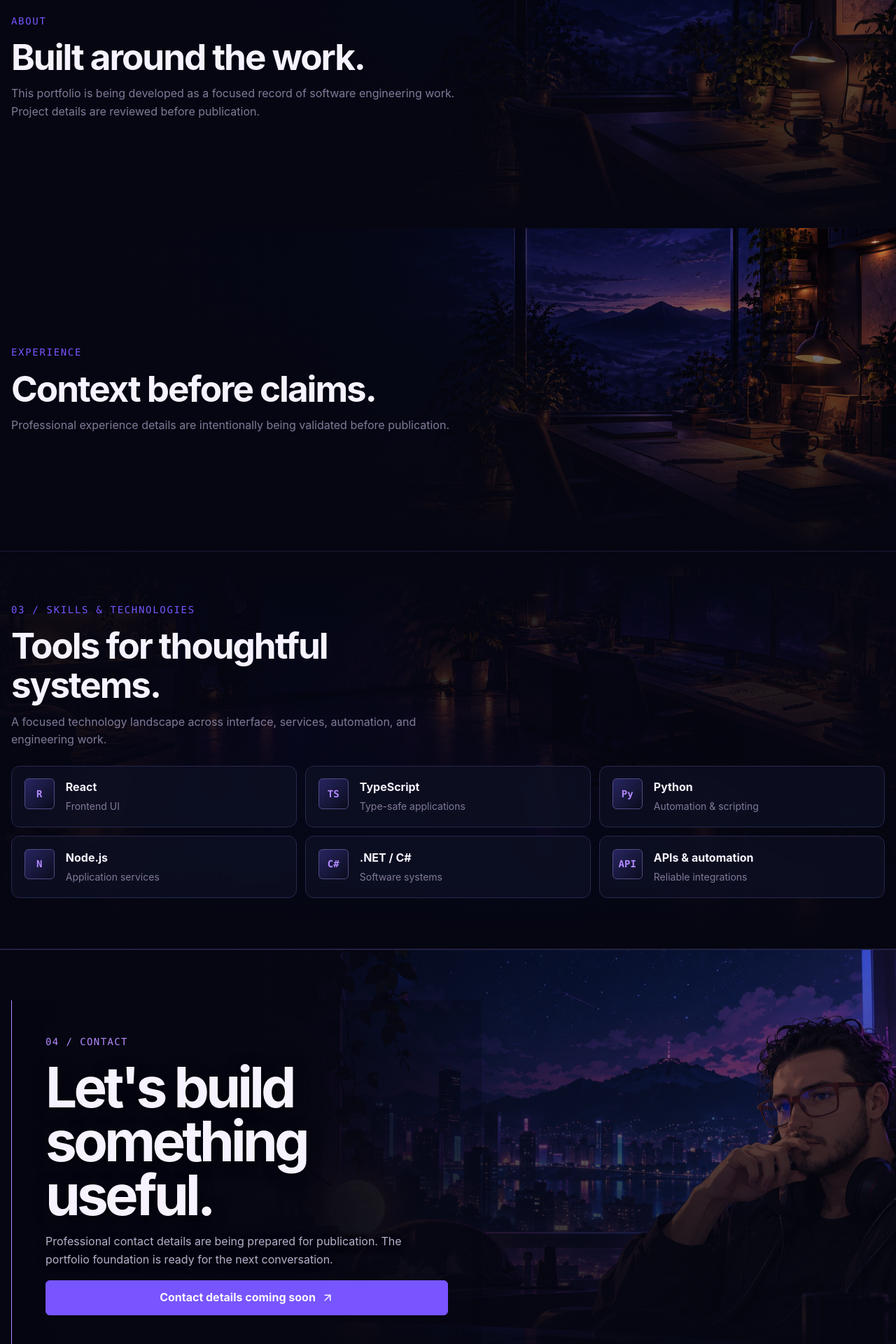
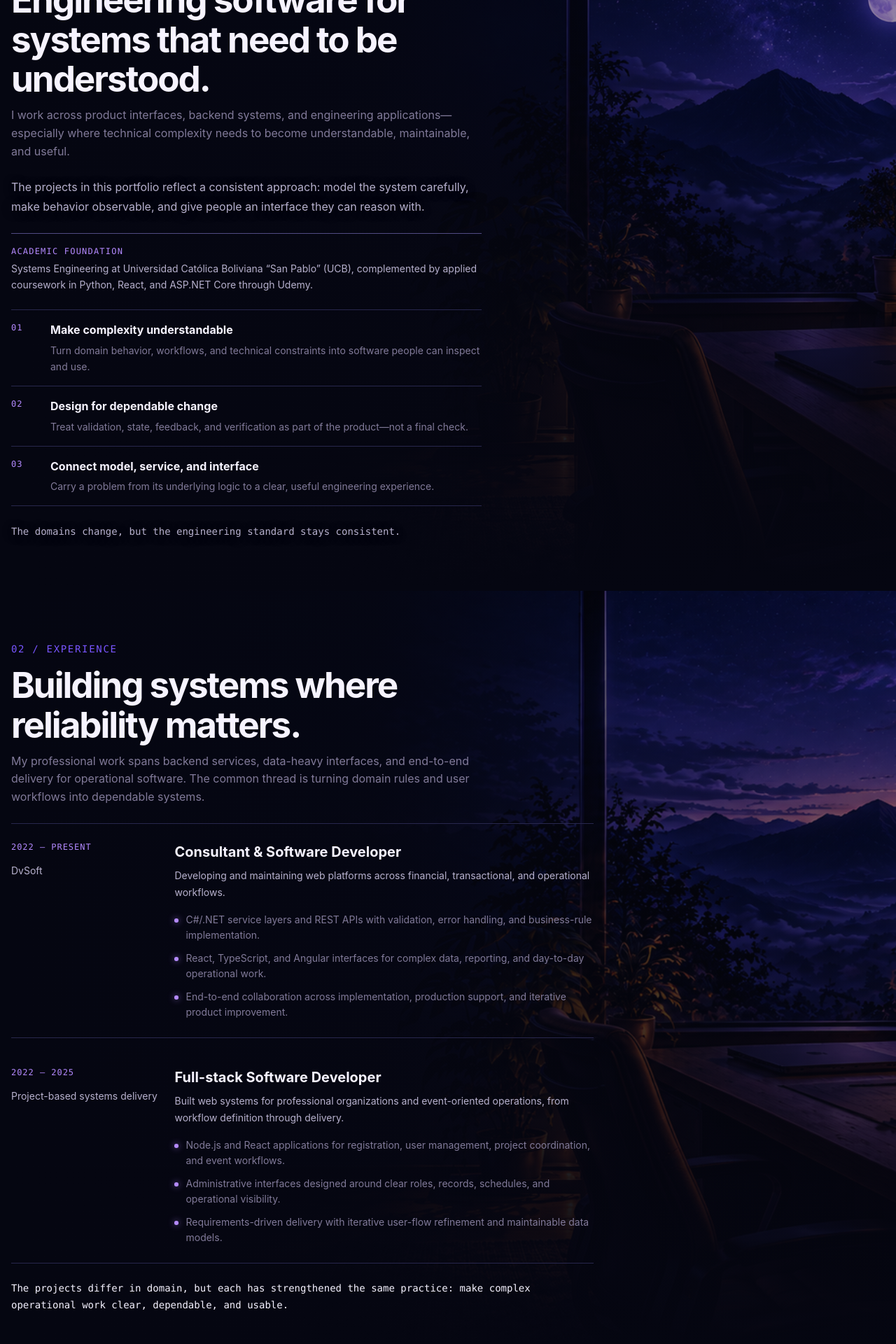
Before and after one commit to G4B0t/Portfolio, a React app: page / in a window 1280 px wide. Shown: the part 1660-3580 px from the top of the page at 70% size. Built offline with nearby package versions, Linux system fonts and the light colour scheme; the HTML template or start-up script is replaced by a standard one.

Commit message:
feat: refine About and Experience sections

```diff
--- a/src/content/profile.ts
+++ b/src/content/profile.ts
@@ -4,6 +4,63 @@ export const profile = {
   role: 'Software Engineer',
   introduction:
     'Building considered software for products, platforms, and complex systems.',
-  about:
-    'This portfolio is being developed as a focused record of software engineering work. Project details are reviewed before publication.',
+  about: {
+    eyebrow: '01 / About',
+    title: 'Engineering software for systems that need to be understood.',
+    narrative: [
+      'I work across product interfaces, backend systems, and engineering applications—especially where technical complexity needs to become understandable, maintainable, and useful.',
+      'The projects in this portfolio reflect a consistent approach: model the system carefully, make behavior observable, and give people an interface they can reason with.',
+    ],
+    education:
+      'Systems Engineering at Universidad Católica Boliviana “San Pablo” (UCB), complemented by applied coursework in Python, React, and ASP.NET Core through Udemy.',
+    principles: [
+      {
+        title: 'Make complexity understandable',
+        copy: 'Turn domain behavior, workflows, and technical constraints into software people can inspect and use.',
+      },
+      {
+        title: 'Design for dependable change',
+        copy: 'Treat validation, state, feedback, and verification as part of the product—not a final check.',
+      },
+      {
+        title: 'Connect model, service, and interface',
+        copy: 'Carry a problem from its underlying logic to a clear, useful engineering experience.',
+      },
+    ],
+    bridge: 'The domains change, but the engineering standard stays consistent.',
+  },
+  experience: {
+    eyebrow: '02 / Experience',
+    title: 'Building systems where reliability matters.',
+    introduction:
+      'My professional work spans backend services, data-heavy interfaces, and end-to-end delivery for operational software. The common thread is turning domain rules and user workflows into dependable systems.',
+    roles: [
+      {
+        period: '2022 — Present',
+        role: 'Consultant & Software Developer',
+        organization: 'DvSoft',
+        summary:
+          'Developing and maintaining web platforms across financial, transactional, and operational workflows.',
+        highlights: [
+          'C#/.NET service layers and REST APIs with validation, error handling, and business-rule implementation.',
+          'React, TypeScript, and Angular interfaces for complex data, reporting, and day-to-day operational work.',
+          'End-to-end collaboration across implementation, production support, and iterative product improvement.',
+        ],
+      },
+      {
+        period: '2022 — 2025',
+        role: 'Full-stack Software Developer',
+        organization: 'Project-based systems delivery',
+        summary:
+          'Built web systems for professional organizations and event-oriented operations, from workflow definition through delivery.',
+        highlights: [
+          'Node.js and React applications for registration, user management, project coordination, and event workflows.',
+          'Administrative interfaces designed around clear roles, records, schedules, and operational visibility.',
+          'Requirements-driven delivery with iterative user-flow refinement and maintainable data models.',
+        ],
+      },
+    ],
+    bridge:
+      'The projects differ in domain, but each has strengthened the same practice: make complex operational work clear, dependable, and usable.',
+  },
 };
--- a/src/sections/About/index.tsx
+++ b/src/sections/About/index.tsx
@@ -1,15 +1,32 @@
 import { SectionHeader } from '@/components/common/SectionHeader';
 import { Container } from '@/components/ui/Container';
 import { profile } from '@/content/profile';
-import { Section } from './styles';
+import { Bridge, Education, Principles, Section } from './styles';
 
 export function About() {
   return (
     <Section id="about">
       <Container>
-        <SectionHeader eyebrow="About" title="Built around the work.">
-          {profile.about}
+        <SectionHeader eyebrow={profile.about.eyebrow} title={profile.about.title}>
+          {profile.about.narrative[0]}
         </SectionHeader>
+        <p>{profile.about.narrative[1]}</p>
+        <Education>
+          <span>Academic foundation</span>
+          <p>{profile.about.education}</p>
+        </Education>
+        <Principles aria-label="Engineering principles">
+          {profile.about.principles.map((principle, index) => (
+            <article key={principle.title}>
+              <span>0{index + 1}</span>
+              <div>
+                <h3>{principle.title}</h3>
+                <p>{principle.copy}</p>
+              </div>
+            </article>
+          ))}
+        </Principles>
+        <Bridge>{profile.about.bridge}</Bridge>
       </Container>
     </Section>
   );
--- a/src/sections/About/styles.ts
+++ b/src/sections/About/styles.ts
@@ -4,15 +4,15 @@ export const Section = styled.section`
   position: relative;
   display: grid;
   align-items: center;
-  min-height: clamp(28rem, 36vw, 36rem);
+  min-height: clamp(38rem, 49vw, 47rem);
   overflow: hidden;
   padding: ${({ theme }) => theme.spacing[8]} 0;
   background-image:
     linear-gradient(
       90deg,
       ${({ theme }) => theme.colors.background} 0%,
-      rgba(5, 6, 17, 0.88) 36%,
-      rgba(5, 6, 17, 0.28) 72%,
+      rgba(5, 6, 17, 0.91) 42%,
+      rgba(5, 6, 17, 0.3) 74%,
       rgba(5, 6, 17, 0.16) 100%
     ),
     linear-gradient(
@@ -25,8 +25,21 @@ export const Section = styled.section`
   background-repeat: no-repeat;
   background-size: cover;
 
+  > div {
+    display: grid;
+    gap: ${({ theme }) => theme.spacing[5]};
+  }
+
+  > div > p {
+    max-width: 42rem;
+    margin: 0;
+    color: ${({ theme }) => theme.colors.textSecondary};
+    line-height: 1.75;
+    text-shadow: 0 2px 14px rgba(0, 0, 0, 0.72);
+  }
+
   @media (max-width: ${({ theme }) => theme.breakpoints.tablet}) {
-    min-height: 32rem;
+    min-height: 47rem;
     background-image:
       linear-gradient(
         90deg,
@@ -43,3 +56,72 @@ export const Section = styled.section`
     background-position: 62% center;
   }
 `;
+
+export const Education = styled.div`
+  display: grid;
+  gap: 0.25rem;
+  max-width: 42rem;
+  padding-top: ${({ theme }) => theme.spacing[4]};
+  border-top: 1px solid ${({ theme }) => theme.colors.borderStrong};
+
+  span {
+    color: ${({ theme }) => theme.colors.accentBright};
+    font-family: ${({ theme }) => theme.typography.display};
+    font-size: ${({ theme }) => theme.typography.sizes.xs};
+    letter-spacing: 0.1em;
+    text-transform: uppercase;
+  }
+
+  p {
+    margin: 0;
+    color: ${({ theme }) => theme.colors.textSecondary};
+    font-size: ${({ theme }) => theme.typography.sizes.sm};
+  }
+`;
+
+export const Principles = styled.div`
+  display: grid;
+  gap: 0;
+  max-width: 42rem;
+  border-top: 1px solid ${({ theme }) => theme.colors.border};
+
+  article {
+    display: grid;
+    grid-template-columns: 2.75rem minmax(0, 1fr);
+    gap: ${({ theme }) => theme.spacing[3]};
+    padding: ${({ theme }) => theme.spacing[4]} 0;
+    border-bottom: 1px solid ${({ theme }) => theme.colors.border};
+  }
+
+  article > span {
+    color: ${({ theme }) => theme.colors.accentBright};
+    font-family: ${({ theme }) => theme.typography.display};
+    font-size: ${({ theme }) => theme.typography.sizes.xs};
+    letter-spacing: 0.08em;
+  }
+
+  h3,
+  p {
+    margin: 0;
+  }
+
+  h3 {
+    font-size: ${({ theme }) => theme.typography.sizes.base};
+  }
+
+  p {
+    margin-top: 0.25rem;
+    color: ${({ theme }) => theme.colors.textMuted};
+    font-size: ${({ theme }) => theme.typography.sizes.sm};
+    line-height: 1.65;
+  }
+`;
+
+export const Bridge = styled.p`
+  max-width: 42rem;
+  margin: 0;
+  color: ${({ theme }) => theme.colors.text};
+  font-family: ${({ theme }) => theme.typography.display};
+  font-size: ${({ theme }) => theme.typography.sizes.sm};
+  line-height: 1.7;
+`;
--- a/src/sections/Experience/index.tsx
+++ b/src/sections/Experience/index.tsx
@@ -1,15 +1,38 @@
 import { SectionHeader } from '@/components/common/SectionHeader';
 import { Container } from '@/components/ui/Container';
-import { Section } from './styles';
+import { profile } from '@/content/profile';
+import { Bridge, Highlights, Meta, Section, Timeline } from './styles';
 
 export function Experience() {
   return (
     <Section id="experience">
       <Container>
-        <SectionHeader eyebrow="Experience" title="Context before claims.">
-          Professional experience details are intentionally being validated before
-          publication.
+        <SectionHeader
+          eyebrow={profile.experience.eyebrow}
+          title={profile.experience.title}
+        >
+          {profile.experience.introduction}
         </SectionHeader>
+        <Timeline>
+          {profile.experience.roles.map((role) => (
+            <article key={`${role.period}-${role.organization}`}>
+              <Meta>
+                <span>{role.period}</span>
+                <p>{role.organization}</p>
+              </Meta>
+              <div>
+                <h3>{role.role}</h3>
+                <p>{role.summary}</p>
+                <Highlights>
+                  {role.highlights.map((highlight) => (
+                    <li key={highlight}>{highlight}</li>
+                  ))}
+                </Highlights>
+              </div>
+            </article>
+          ))}
+        </Timeline>
+        <Bridge>{profile.experience.bridge}</Bridge>
       </Container>
     </Section>
   );
--- a/src/sections/Experience/styles.ts
+++ b/src/sections/Experience/styles.ts
@@ -4,15 +4,15 @@ export const Section = styled.section`
   position: relative;
   display: grid;
   align-items: center;
-  min-height: clamp(28rem, 36vw, 36rem);
+  min-height: clamp(40rem, 52vw, 52rem);
   overflow: hidden;
   padding: ${({ theme }) => theme.spacing[8]} 0;
   background-image:
     linear-gradient(
       90deg,
       ${({ theme }) => theme.colors.background} 0%,
-      rgba(5, 6, 17, 0.88) 36%,
-      rgba(5, 6, 17, 0.3) 72%,
+      rgba(5, 6, 17, 0.91) 42%,
+      rgba(5, 6, 17, 0.32) 74%,
       rgba(5, 6, 17, 0.16) 100%
     ),
     linear-gradient(
@@ -25,8 +25,13 @@ export const Section = styled.section`
   background-repeat: no-repeat;
   background-size: cover;
 
+  > div {
+    display: grid;
+    gap: ${({ theme }) => theme.spacing[5]};
+  }
+
   @media (max-width: ${({ theme }) => theme.breakpoints.tablet}) {
-    min-height: 32rem;
+    min-height: 50rem;
     background-image:
       linear-gradient(
         90deg,
@@ -43,3 +48,98 @@ export const Section = styled.section`
     background-position: 62% center;
   }
 `;
+
+export const Timeline = styled.div`
+  display: grid;
+  gap: ${({ theme }) => theme.spacing[4]};
+  max-width: 52rem;
+  border-top: 1px solid ${({ theme }) => theme.colors.border};
+
+  article {
+    display: grid;
+    grid-template-columns: minmax(8rem, 0.35fr) minmax(0, 1fr);
+    gap: ${({ theme }) => theme.spacing[5]};
+    padding: ${({ theme }) => theme.spacing[5]} 0;
+    border-bottom: 1px solid ${({ theme }) => theme.colors.border};
+  }
+
+  h3,
+  p {
+    margin: 0;
+  }
+
+  h3 {
+    font-size: ${({ theme }) => theme.typography.sizes.lg};
+  }
+
+  article > div > p {
+    margin-top: 0.4rem;
+    color: ${({ theme }) => theme.colors.textSecondary};
+    font-size: ${({ theme }) => theme.typography.sizes.sm};
+    line-height: 1.7;
+  }
+
+  @media (max-width: ${({ theme }) => theme.breakpoints.tablet}) {
+    article {
+      grid-template-columns: 1fr;
+      gap: ${({ theme }) => theme.spacing[3]};
+    }
+  }
+`;
+
+export const Meta = styled.div`
+  display: grid;
+  align-content: start;
+  gap: 0.35rem;
+
+  span {
+    color: ${({ theme }) => theme.colors.accentBright};
+    font-family: ${({ theme }) => theme.typography.display};
+    font-size: ${({ theme }) => theme.typography.sizes.xs};
+    letter-spacing: 0.08em;
+    text-transform: uppercase;
+  }
+
+  p {
+    color: ${({ theme }) => theme.colors.textMuted};
+    font-size: ${({ theme }) => theme.typography.sizes.sm};
+    line-height: 1.45;
+  }
+`;
+
+export const Highlights = styled.ul`
+  display: grid;
+  gap: 0.65rem;
+  margin: ${({ theme }) => theme.spacing[4]} 0 0;
+  padding: 0;
+  list-style: none;
+
+  li {
+    position: relative;
+    padding-left: 1rem;
+    color: ${({ theme }) => theme.colors.textMuted};
+    font-size: ${({ theme }) => theme.typography.sizes.sm};
+    line-height: 1.6;
+  }
+
+  li::before {
+    position: absolute;
+    top: 0.67em;
+    left: 0;
+    width: 0.35rem;
+    height: 0.35rem;
+    border-radius: 50%;
+    background: ${({ theme }) => theme.colors.accentBright};
+    box-shadow: 0 0 0.6rem rgba(180, 138, 255, 0.72);
+    content: '';
+  }
+`;
+
+export const Bridge = styled.p`
+  max-width: 52rem;
+  margin: 0;
+  color: ${({ theme }) => theme.colors.text};
+  font-family: ${({ theme }) => theme.typography.display};
+  font-size: ${({ theme }) => theme.typography.sizes.sm};
+  line-height: 1.7;
+`;
```
Also changed, not shown: 3 other files (tests, documents, lock files or other folders).
